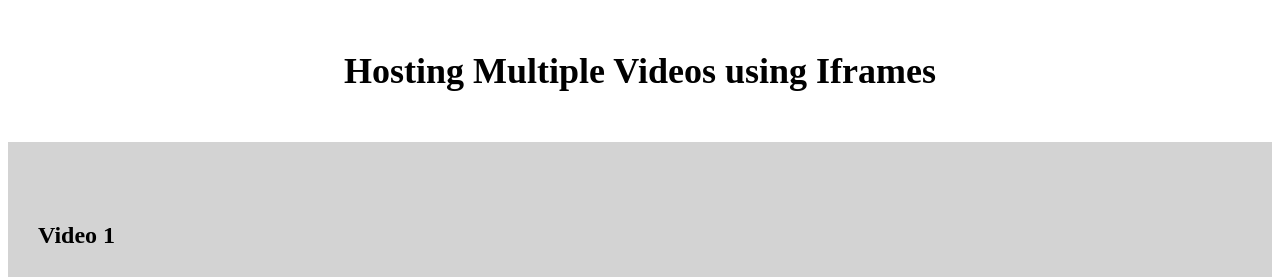
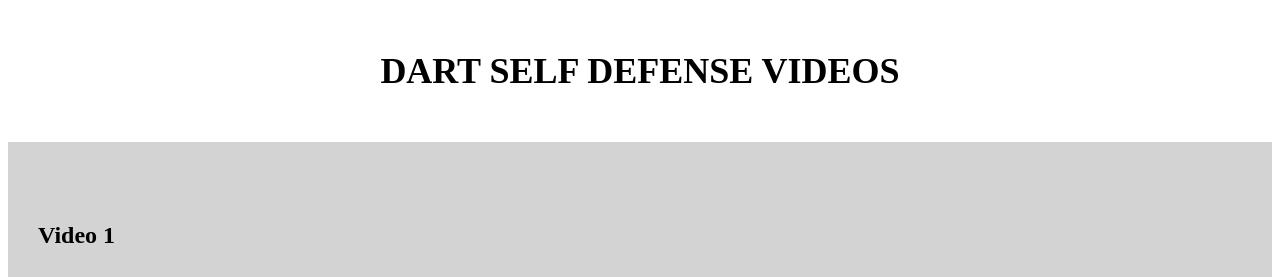
Before and after one commit to alaseinde1/DART, a plain HTML site: page index.html in a window 1280 px wide. Shown: the top 277 px of the page. Drawn offline with Linux system fonts and the light colour scheme.

Commit message:
Update index.html

```diff
--- a/index.html
+++ b/index.html
@@ -1,7 +1,7 @@
 <!DOCTYPE html>
 <html>
   <head>
-    <title>Multiple Video Hosting Example</title>
+    <title> DART SELF DEFENSE VIDEOS</title>
     <style>
       h1 {
         text-align: center;
@@ -39,7 +39,7 @@
     </style>
   </head>
   <body>
-    <h1>Hosting Multiple Videos using Iframes</h1>
+    <h1>DART SELF DEFENSE VIDEOS</h1>
 
     <div class="video-section">
       <h2>Video 1</h2>
```
